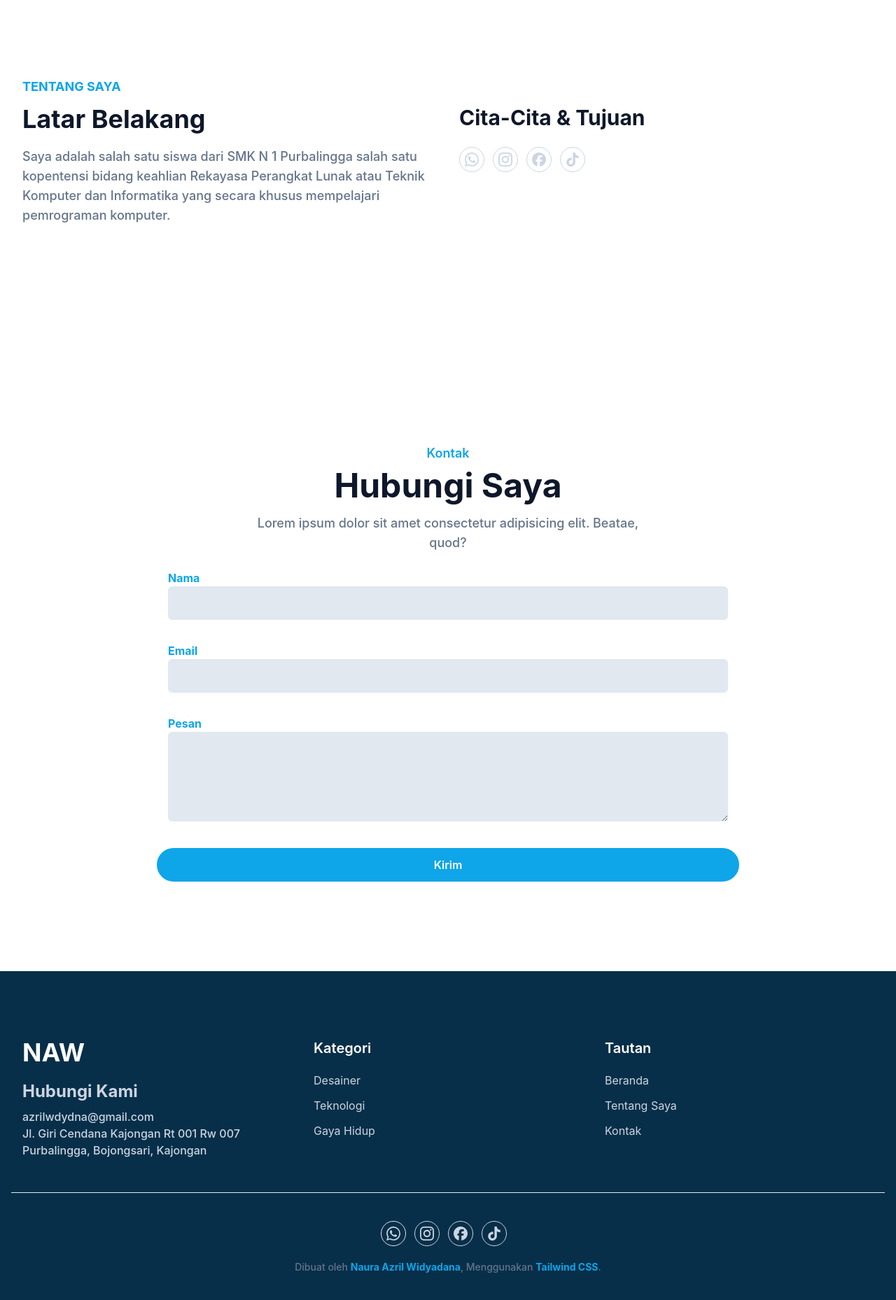
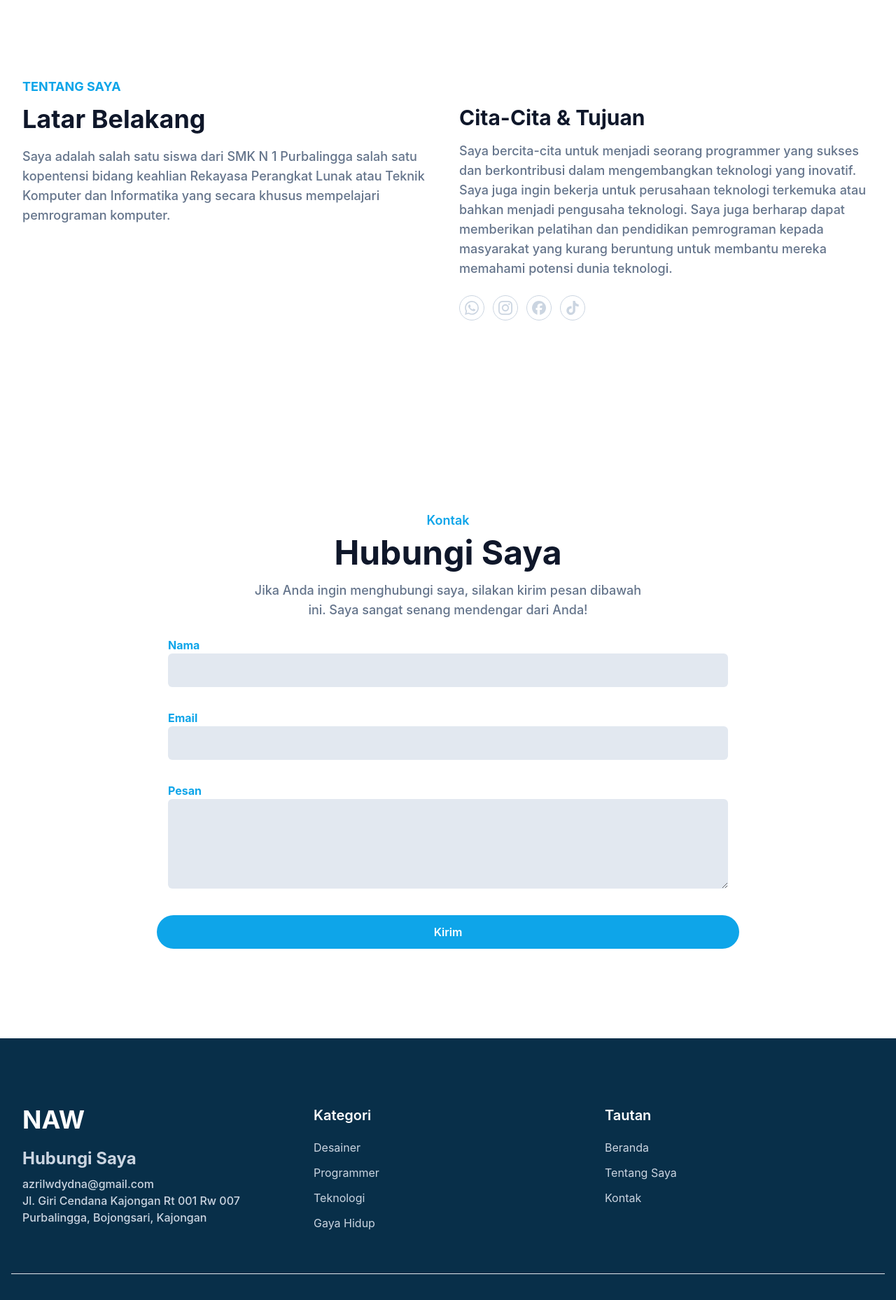
Before and after one commit to Ohazing/Landing-Page, a website: page index.html in a window 1280 px wide. Shown: the part 714-2572 px from the top of the page at 70% size. Drawn offline with Linux system fonts and the light colour scheme.

Commit message:
Update index.html

```diff
--- a/index.html
+++ b/index.html
@@ -54,10 +54,10 @@
                             class="block font-bold text-dark text-4xl mt-1 lg:text-5xl">Naura Azril
                             Widyadana</span></h1>
                     <h2 class="text-slate-500 font-semibold text-lg mb-5 mt-1 lg:text-2xl">Student & <span
-                            class="text-slate-900">Desainer</span></h2>
+                            class="text-slate-900">Programmer</span></h2>
                     <p class="text-medium text-slate-500 mb-10 leading-relaxed">Belajar web programing itu mudah dan
                         menyenangkan bukan. <span class="text-slate-900 font-bold">Bukan!</span></p>
-                    <a href="#"
+                    <a href="#contact"
                         class="text-base font-semibold text-white bg-primary py-3 px-8 rounded-full hover:shadow-lg hover:opacity-80 transition duration-300 ease-in-out">Hubungi
                         Saya</a>
                 </div>
@@ -85,7 +85,7 @@
                 </div>
                 <div class="w-full px-4 lg:w-1/2">
                     <h3 class="font-bold text-dark text-2xl mb-4 max-w-md lg:text-3xl lg:pt-10">Cita-Cita & Tujuan</h3>
-                    <p class="font-medium text-base text-slate-500 mb-6 lg:text-lg"Saya bercita-cita untuk menjadi seorang programmer yang sukses dan berkontribusi dalam mengembangkan teknologi yang inovatif. Saya juga ingin bekerja untuk perusahaan teknologi terkemuka atau bahkan menjadi pengusaha teknologi. Saya juga berharap dapat memberikan pelatihan dan pendidikan pemrograman kepada masyarakat yang kurang beruntung untuk membantu mereka memahami potensi dunia teknologi.</p>
+                    <p class="font-medium text-base text-slate-500 mb-6 lg:text-lg">Saya bercita-cita untuk menjadi seorang programmer yang sukses dan berkontribusi dalam mengembangkan teknologi yang inovatif. Saya juga ingin bekerja untuk perusahaan teknologi terkemuka atau bahkan menjadi pengusaha teknologi. Saya juga berharap dapat memberikan pelatihan dan pendidikan pemrograman kepada masyarakat yang kurang beruntung untuk membantu mereka memahami potensi dunia teknologi.</p>
                     <div class="flex items-center">
                         <a href="https://wa.me/083155657044" target="_blank"
                             class="w-9 h-9 mr-3 rounded-full flex justify-center items-center border border-slate-300 hover:border-primary hover:bg-primary hover:text-white text-slate-300">
@@ -136,8 +136,7 @@
                 <div class="max-w-xl mx-auto text-center mb-6">
                     <h4 class="font-semibold text-lg text-primary mb-2">Kontak</h4>
                     <h2 class="font-bold text-dark text-3xl mb-4 sm:text-4xl lg:text-5xl">Hubungi Saya</h2>
-                    <p class="font-medium text-md text-seccondary md:text-lg">Lorem ipsum dolor sit amet consectetur
-                        adipisicing elit. Beatae, quod?</p>
+                    <p class="font-medium text-md text-seccondary md:text-lg">Jika Anda ingin menghubungi saya, silakan kirim pesan dibawah ini. Saya sangat senang mendengar dari Anda!</p>
                 </div>
             </div>
             <form>
@@ -171,7 +170,7 @@
             <div class="flex flex-wrap">
                 <div class="w-full px-4 mb-12 text-slate-300 font-medium md:w-1/3">
                     <h2 class="font-bold text-white text-4xl mb-5">NAW</h2>
-                    <h3 class="font-bold text-2xl mb-2">Hubungi Kami</h3>
+                    <h3 class="font-bold text-2xl mb-2">Hubungi Saya</h3>
                     <p>azrilwdydna@gmail.com</p>
                     <p>Jl. Giri Cendana Kajongan Rt 001 Rw 007</p>
                     <p>Purbalingga, Bojongsari, Kajongan</p>
@@ -181,6 +180,9 @@
                     <ul class="text-slate-300">
                         <li>
                             <a href="" class="inline-block text-base hover:text-primary mb-3">Desainer</a>
+                        </li>
+                         <li>
+                            <a href="" class="inline-block text-base hover:text-primary mb-3">Programmer</a>
                         </li>
                         <li>
                             <a href="" class="inline-block text-base hover:text-primary mb-3">Teknologi</a>
```
